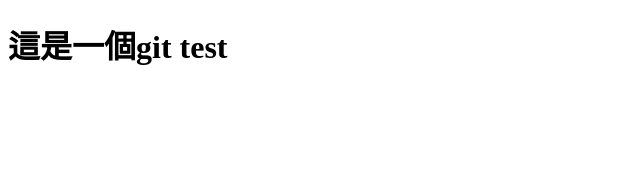
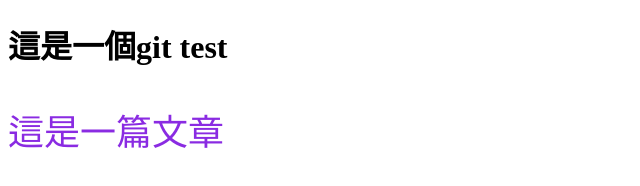
Before and after one commit to liam9930/Gitbub0805, a plain HTML site: page index.html in a window 1280 px wide. Shown: the whole page, without its empty margins (0-640 px from the left). Drawn offline with Linux system fonts and the light colour scheme.

Commit message:
加入文章與樣式檔案

```diff
--- /dev/null
+++ b/all.css
@@ -0,0 +1,4 @@
+p{
+    color: blueviolet;
+    font-size: 36px;
+}
--- a/index.html
+++ b/index.html
@@ -4,9 +4,11 @@
     <meta charset="UTF-8">
     <meta name="viewport" content="width=device-width, initial-scale=1.0">
     <title>git test</title>
+    <link rel="stylesheet" href="all.css">
 </head>
 <body>
     <h1>這是一個git test</h1>
+    <p>這是一篇文章</p>
 
 </body>
 </html>
```
